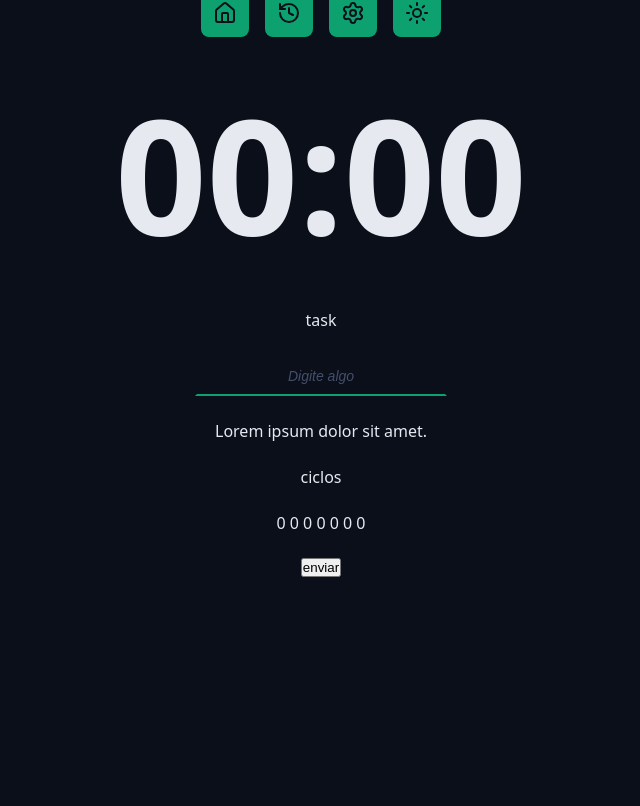
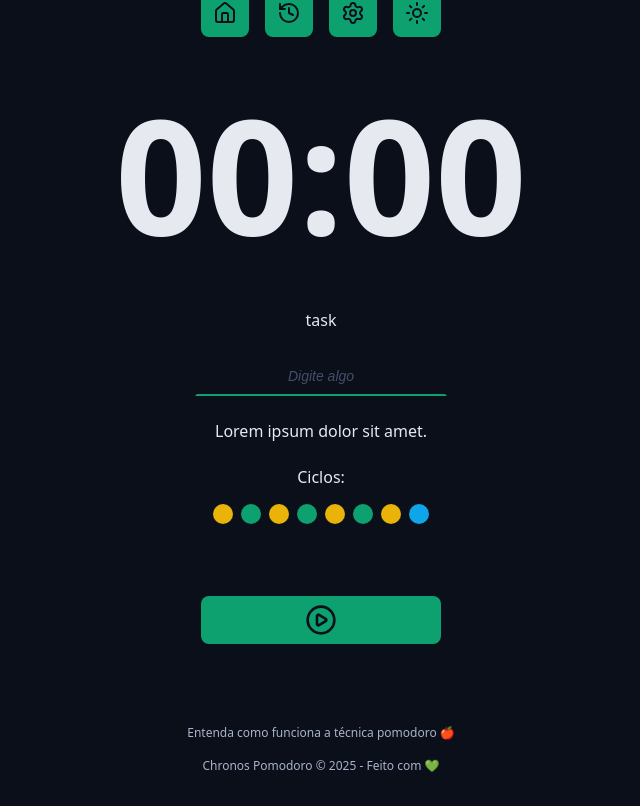
Before and after one commit to GustaBatista4329/chronos-pomodoro, a React (Vite) app: page / in a window 1280 px wide. Shown: the part 232-1038 px from the top of the page, without its empty margins (319-959 px from the left). Before the commit the page ends 841 px from the top, so only its background shows below. Built offline with nearby package versions, Linux system fonts and the light colour scheme.

Commit message:
adicionando a funcionalidade de mudar a cor do tema

```diff
--- a/index.html
+++ b/index.html
@@ -1,5 +1,5 @@
-<!doctype html>
-<html lang="en">
+<!DOCTYPE html>
+<html lang="pt-BR" data-theme="dark">
   <head>
     <meta charset="UTF-8" />
     <link rel="icon" type="image/svg+xml" href="/vite.svg" />
--- a/src/App.tsx
+++ b/src/App.tsx
@@ -1,10 +1,14 @@
+import { PlayCircleIcon } from "lucide-react";
 import { Container } from "./components/Container";
 import { CountDown } from "./components/CountDown";
+import { Cycles } from "./components/Cycles";
+import { DefaultButton } from "./components/DefaultButton";
 import { DefaultInput } from "./components/DefaultInput";
 import { Logo } from "./components/Logo";
 import { Menu } from "./components/Menu";
 import "./styles/global.css";
 import "./styles/theme.css";
+import { Footer } from "./components/Footer";
 
 export function App() {
   return (
@@ -37,14 +41,17 @@ export function App() {
           </div>
 
           <div className="formRow">
-            <p>ciclos</p>
-            <p>0 0 0 0 0 0 0</p>
+            <Cycles />
           </div>
 
           <div className="formRow">
-            <button>enviar</button>
+            <DefaultButton icon={<PlayCircleIcon />} />
           </div>
         </form>
+      </Container>
+
+      <Container>
+        <Footer />
       </Container>
     </>
   );
--- /dev/null
+++ b/src/components/Cycles/index.tsx
@@ -0,0 +1,20 @@
+import styles from "./styles.module.css";
+
+export function Cycles() {
+  return (
+    <div className={styles.cycles}>
+      <span>Ciclos:</span>
+
+      <div className={styles.cycleDots}>
+        <span className={`${styles.cycleDot} ${styles.workTime}`}></span>
+        <span className={`${styles.cycleDot} ${styles.shortBreakTime}`}></span>
+        <span className={`${styles.cycleDot} ${styles.workTime}`}></span>
+        <span className={`${styles.cycleDot} ${styles.shortBreakTime}`}></span>
+        <span className={`${styles.cycleDot} ${styles.workTime}`}></span>
+        <span className={`${styles.cycleDot} ${styles.shortBreakTime}`}></span>
+        <span className={`${styles.cycleDot} ${styles.workTime}`}></span>
+        <span className={`${styles.cycleDot} ${styles.longBreakTime}`}></span>
+      </div>
+    </div>
+  );
+}
--- /dev/null
+++ b/src/components/Cycles/styles.module.css
@@ -0,0 +1,31 @@
+.cycles {
+  display: flex;
+  flex-direction: column;
+  align-items: center;
+  justify-content: center;
+  gap: 1.6rem;
+}
+
+.cycleDots {
+  display: flex;
+  gap: 0.8rem;
+}
+
+.cycleDot {
+  width: 2rem;
+  height: 2rem;
+  background-color: var(--primary);
+  border-radius: 50%;
+}
+
+.workTime {
+  background-color: var(--warning);
+}
+
+.shortBreakTime {
+  background-color: var(--primary);
+}
+
+.longBreakTime {
+  background-color: var(--info);
+}
--- /dev/null
+++ b/src/components/DefaultButton/index.tsx
@@ -0,0 +1,20 @@
+import styles from "./styles.module.css";
+
+type DefaultButtonProps = {
+  icon: React.ReactNode;
+  color?: "green" | "red";
+} & React.ComponentProps<"button">;
+
+export function DefaultButton({
+  icon,
+  color = "green",
+  ...props
+}: DefaultButtonProps) {
+  return (
+    <>
+      <button className={`${styles.button} ${styles[color]}`} {...props}>
+        {icon}
+      </button>
+    </>
+  );
+}
--- /dev/null
+++ b/src/components/DefaultButton/styles.module.css
@@ -0,0 +1,33 @@
+.button {
+  border: none;
+  background: var(--primary);
+  color: var(--text-over-primary);
+  display: flex;
+  align-items: center;
+  justify-content: center;
+  min-width: 24rem;
+  padding: 0.8rem;
+  border-radius: 0.8rem;
+  margin: 4.8rem 0;
+  cursor: pointer;
+  transition: all 0.1s ease-in-out;
+}
+
+.button svg {
+  width: 3.2rem;
+  height: 3.2rem;
+}
+
+.button:hover {
+  filter: brightness(80%);
+}
+
+.green {
+  background: var(--primary);
+  color: var(--text-over-primary);
+}
+
+.red {
+  background: var(--error);
+  color: var(--text-over-error);
+}
--- /dev/null
+++ b/src/components/Footer/index.tsx
@@ -0,0 +1,14 @@
+import styles from "./styles.module.css";
+
+export function Footer() {
+  return (
+    <>
+      <footer className={styles.footer}>
+        <a href="">Entenda como funciona a técnica pomodoro 🍎</a>
+        <a href="">
+          Chronos Pomodoro &copy; {new Date().getFullYear()} - Feito com 💚
+        </a>
+      </footer>
+    </>
+  );
+}
--- /dev/null
+++ b/src/components/Footer/styles.module.css
@@ -0,0 +1,17 @@
+.footer {
+  display: flex;
+  flex-direction: column;
+  align-items: center;
+  justify-content: center;
+  font-size: 1.2rem;
+  gap: 1.6rem;
+}
+
+.footer a {
+  color: var(--text-muted);
+  text-decoration: none;
+}
+
+.footer a:hover {
+  text-decoration: underline;
+}
--- a/src/components/Menu/index.tsx
+++ b/src/components/Menu/index.tsx
@@ -1,21 +1,79 @@
-import { HistoryIcon, HouseIcon, SettingsIcon, SunIcon } from "lucide-react";
+import {
+  HistoryIcon,
+  HouseIcon,
+  MoonIcon,
+  SettingsIcon,
+  SunIcon,
+} from "lucide-react";
 import style from "./styles.module.css";
+import { useState, useEffect } from "react";
+
+type AvailableThemes = "dark" | "light";
 
 export function Menu() {
+  const [theme, setTheme] = useState<AvailableThemes>(() => {
+    const storageTheme =
+      (localStorage.getItem("theme") as AvailableThemes) || "dark";
+
+    return storageTheme;
+  });
+
+  const nextThemeIcon = {
+    dark: <SunIcon />,
+    light: <MoonIcon />,
+  };
+
+  function handleThemeChange(
+    event: React.MouseEvent<HTMLAnchorElement, MouseEvent>
+  ) {
+    event.preventDefault(); // Não segue o link
+
+    setTheme((prevTheme) => {
+      const nextTheme = prevTheme == "dark" ? "light" : "dark";
+      return nextTheme;
+    });
+  }
+
+  useEffect(() => {
+    document.documentElement.setAttribute("data-theme", theme);
+    localStorage.setItem("theme", theme);
+  }, [theme]); ///Exexuta apenas quando o valor de theme muda
+
   return (
     <>
       <nav className={style.menu}>
-        <a className={style.menuLink} href="#">
+        <a
+          className={style.menuLink}
+          href="#"
+          aria-label="Ir para a Home"
+          title="Ir para a Home"
+        >
           <HouseIcon />
         </a>
-        <a className={style.menuLink} href="#">
+        <a
+          className={style.menuLink}
+          href="#"
+          aria-label="Ver Historico"
+          title="Ver Historico"
+        >
           <HistoryIcon />
         </a>
-        <a className={style.menuLink} href="#">
+        <a
+          className={style.menuLink}
+          href="#"
+          aria-label="Configurações"
+          title="Configurações"
+        >
           <SettingsIcon />
         </a>
-        <a className={style.menuLink} href="#">
-          <SunIcon />
+        <a
+          className={style.menuLink}
+          href="#"
+          aria-label="Mudar Tema"
+          title="Mudar Tema"
+          onClick={handleThemeChange}
+        >
+          {nextThemeIcon[theme]}
         </a>
       </nav>
     </>
--- a/src/styles/theme.css
+++ b/src/styles/theme.css
@@ -35,3 +35,21 @@
   --disabled: #555f7d;
   --text-disabled: #aab3cc;
 }
+
+:root[data-theme="light"] {
+  --gray-100: #0a0f1a;
+  --gray-200: #181f2e;
+  --gray-300: #272f43;
+  --gray-400: #363d56;
+  --gray-500: #454f6a;
+  --gray-600: #555f7d;
+  --gray-700: #aab3cc;
+  --gray-800: #cdd3e1;
+  --gray-900: #e6e9f0;
+
+  --text-default: #0a0f1a;
+  --text-muted: #272f43;
+
+  --link-color: #0b8a60;
+  --link-hover: #065f46;
+}
```
